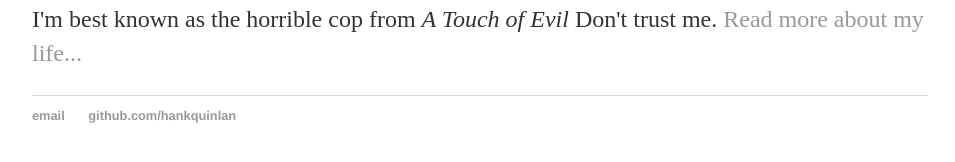
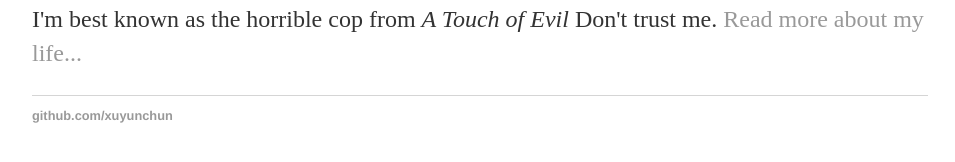
Before and after one commit to xuyunchun/xuyunchun.github.io, a Jekyll site: the page built from index.html, in a window 1280 px wide. Shown: the part 194-356 px from the top of the page, without its empty margins (160-1115 px from the left). Built offline with Jekyll 4.4.1, drawn with Linux system fonts in a browser that asks for light colours.

Commit message:
Update default.html

```diff
--- a/_layouts/default.html
+++ b/_layouts/default.html
@@ -21,8 +21,7 @@
 			</div><!-- /.container -->
 			<footer>
 	    		<ul>
-	        		<li><a href="mailto:hankquinlanhub@gmail.com">email</a></li>
-	        		<li><a href="https://github.com/hankquinlan">github.com/hankquinlan</a></li>
+	        		<li><a href="https://github.com/xuyunchun">github.com/xuyunchun</a></li>
 				</ul>
 			</footer>
 		</body>
```
